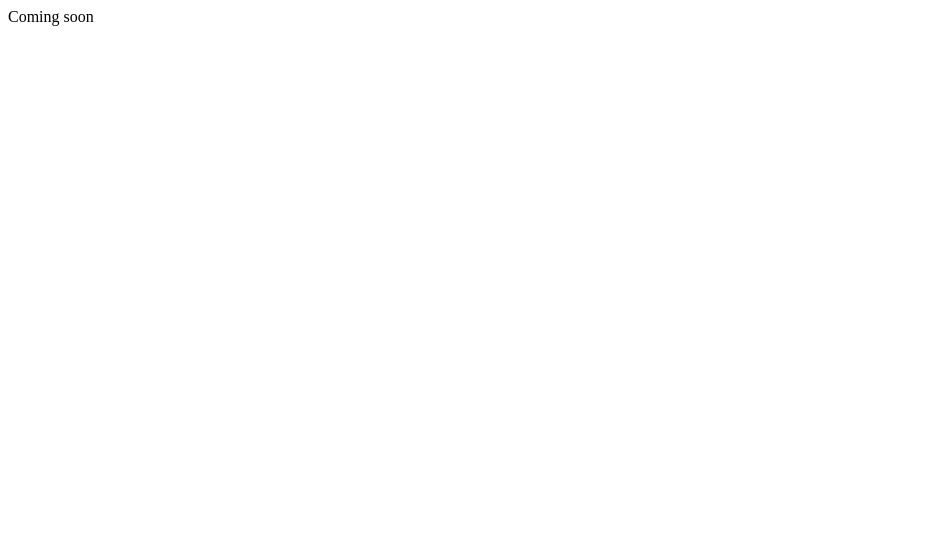
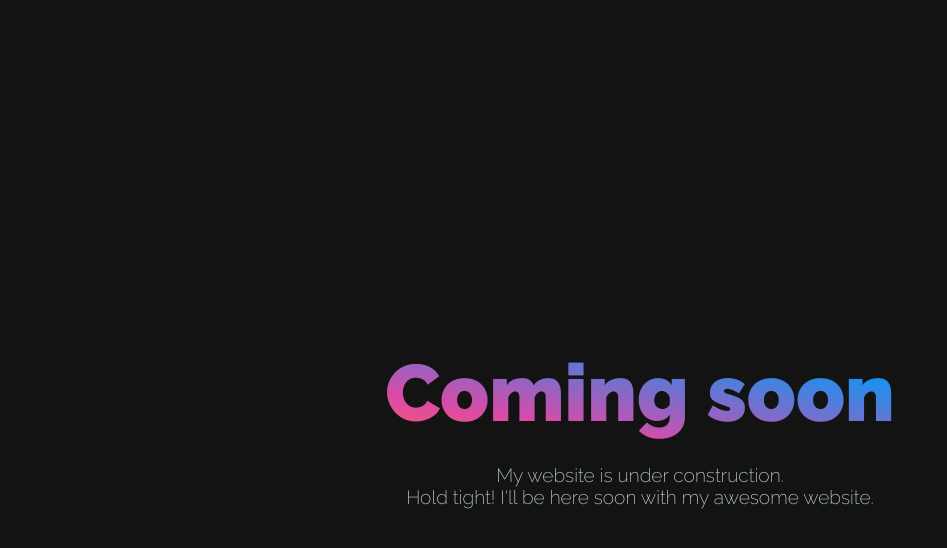
Before and after one commit to hieudo-dev/persofolio, an Astro site: page / in a window 1280 px wide. Shown: the whole page, without its empty margins (0-947 px from the left). Built offline with nearby package versions, Linux system fonts and the light colour scheme; Astro itself is replaced by a stand-in of ours.

Commit message:
feat: add coming soon page

```diff
--- a/src/pages/index.astro
+++ b/src/pages/index.astro
@@ -1,6 +1,53 @@
+---
 ---
 
----
-<div>
-Coming soon
-</div>
+<main>
+  <h1>Coming soon</h1>
+  <h2>
+    My website is under construction. <br />
+    Hold tight! I'll be here soon with my awesome website.
+  </h2>
+
+  <style>
+    @import url("https://fonts.googleapis.com/css2?family=Raleway:wght@100;200;400;700;900&display=swap");
+
+    body {
+      color: #fff;
+      background-color: #141313;
+      font-family: "Raleway", sans-serif;
+      font-weight: 400;
+    }
+
+    main {
+      display: flex;
+      flex-direction: column;
+      justify-content: center;
+      align-items: center;
+      height: 100%;
+      min-height: 100vh;
+      text-align: center;
+    }
+
+    h1 {
+      margin-bottom: 8px;
+      font-size: 5em;
+      font-weight: 900;
+      background: #8df175;
+      background: linear-gradient(
+        to bottom left,
+        #8df175 0%,
+        #0a97f5 15%,
+        #d84ba8 75%,
+        #ff5968 100%
+      );
+      -webkit-background-clip: text;
+      -webkit-text-fill-color: transparent;
+    }
+
+    h2 {
+      color: #c4dde6;
+      font-size: 1.2em;
+      font-weight: 200;
+    }
+  </style>
+</main>
```
